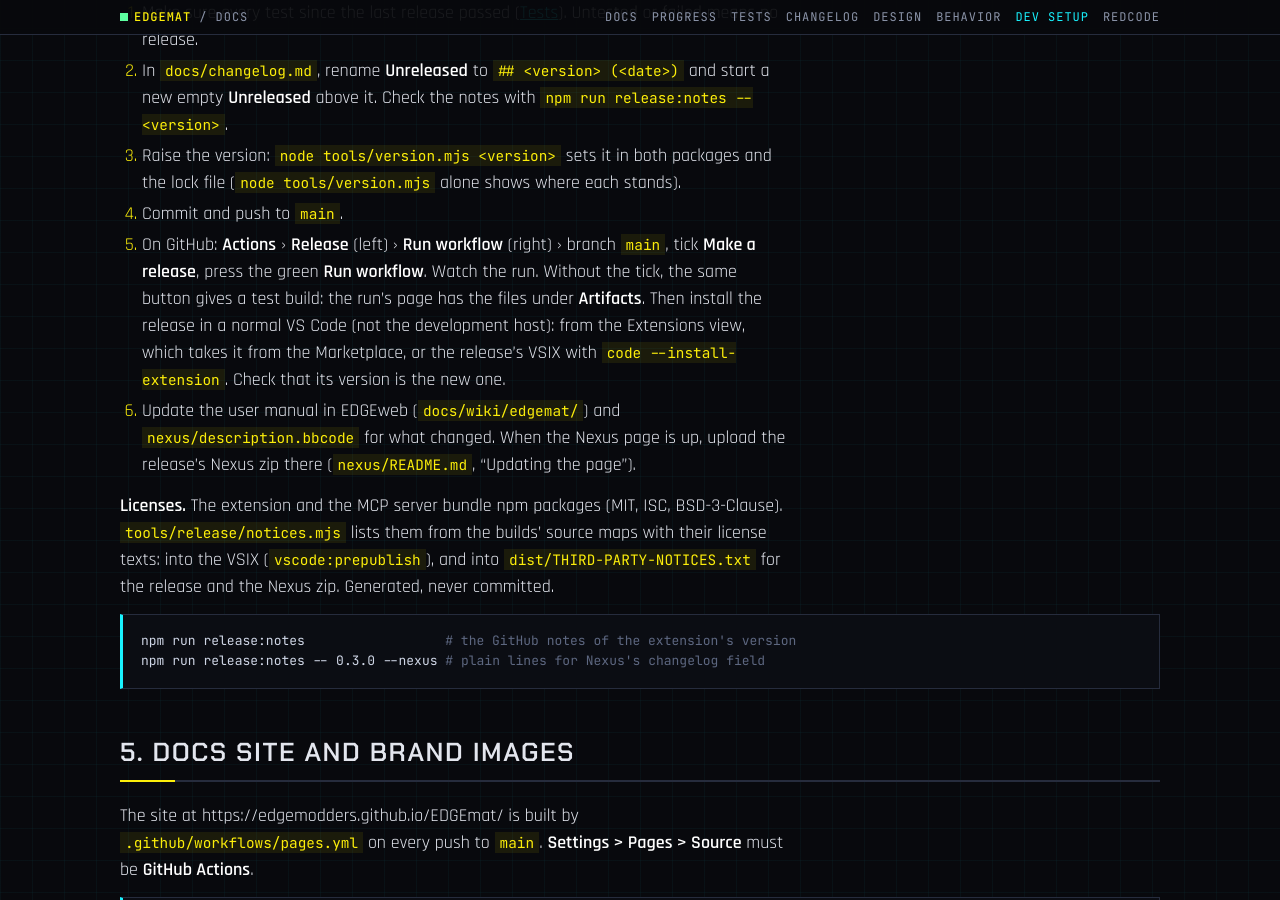
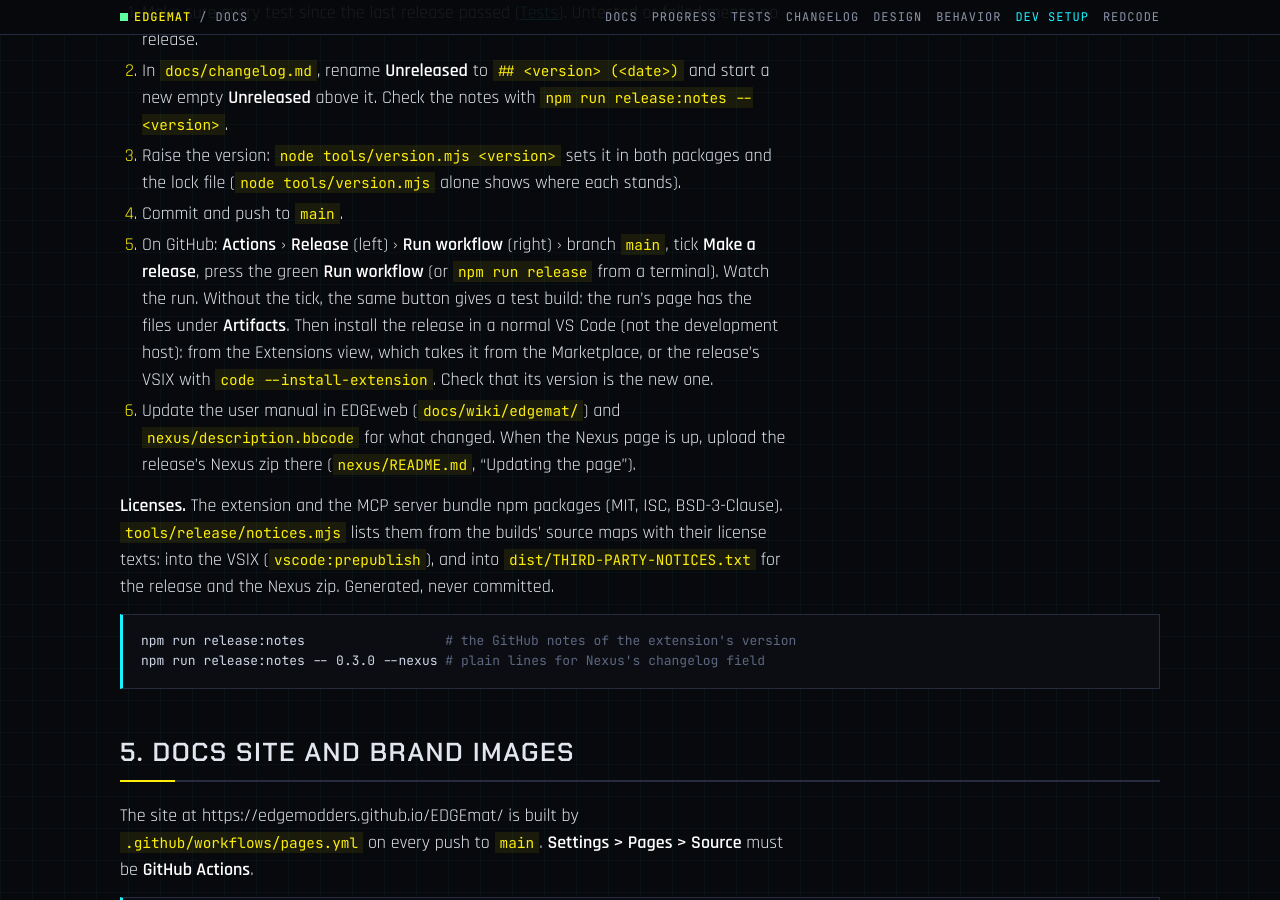
Before and after one commit to Edgemodders/EDGEmat, a Jekyll site: the page built from docs/dev-setup.md, in a window 1280 px wide and 900 px high, scrolled down 3812 px. Built offline with Jekyll 4.4.1, drawn with Linux system fonts in a browser that asks for light colours; our own code applies the rules of GitHub Pages for plain Markdown files.

Commit message:
Release: upload-artifact v7 (v4 ran on Node 20); npm run release starts it
Co-Authored-By: Claude Opus 5.5 <noreply@anthropic.com>

```diff
--- a/docs/dev-setup.md
+++ b/docs/dev-setup.md
@@ -95,7 +95,7 @@ From 0.3.0, the first preview (0.2.0 was never released). `.github/workflows/rel
 2. In `docs/changelog.md`, rename **Unreleased** to `## <version> (<date>)` and start a new empty **Unreleased** above it. Check the notes with `npm run release:notes -- <version>`.
 3. Raise the version: `node tools/version.mjs <version>` sets it in both packages and the lock file (`node tools/version.mjs` alone shows where each stands).
 4. Commit and push to `main`.
-5. On GitHub: **Actions** › **Release** (left) › **Run workflow** (right) › branch `main`, tick **Make a release**, press the green **Run workflow**. Watch the run. Without the tick, the same button gives a test build: the run's page has the files under **Artifacts**. Then install the release in a normal VS Code (not the development host): from the Extensions view, which takes it from the Marketplace, or the release's VSIX with `code --install-extension`. Check that its version is the new one.
+5. On GitHub: **Actions** › **Release** (left) › **Run workflow** (right) › branch `main`, tick **Make a release**, press the green **Run workflow** (or `npm run release` from a terminal). Watch the run. Without the tick, the same button gives a test build: the run's page has the files under **Artifacts**. Then install the release in a normal VS Code (not the development host): from the Extensions view, which takes it from the Marketplace, or the release's VSIX with `code --install-extension`. Check that its version is the new one.
 6. Update the user manual in EDGEweb (`docs/wiki/edgemat/`) and `nexus/description.bbcode` for what changed. When the Nexus page is up, upload the release's Nexus zip there (`nexus/README.md`, "Updating the page").
 
 **Licenses.** The extension and the MCP server bundle npm packages (MIT, ISC, BSD-3-Clause). `tools/release/notices.mjs` lists them from the builds' source maps with their license texts: into the VSIX (`vscode:prepublish`), and into `dist/THIRD-PARTY-NOTICES.txt` for the release and the Nexus zip. Generated, never committed.
--- a/package.json
+++ b/package.json
@@ -15,7 +15,8 @@
     "mcp:build": "npm run build --workspace packages/edgemat-mcp",
     "mcp:start": "node packages/edgemat-mcp/dist/server.cjs",
     "release:notes": "node tools/release/notes.mjs",
-    "release:nexus": "node tools/release/nexus-zip.mjs"
+    "release:nexus": "node tools/release/nexus-zip.mjs",
+    "release": "gh workflow run release.yml --ref main -f release=true"
   },
   "devDependencies": {
     "@vscode/vsce": "^4.0.0",
```
Also changed, not shown: .github/workflows/release.yml.
